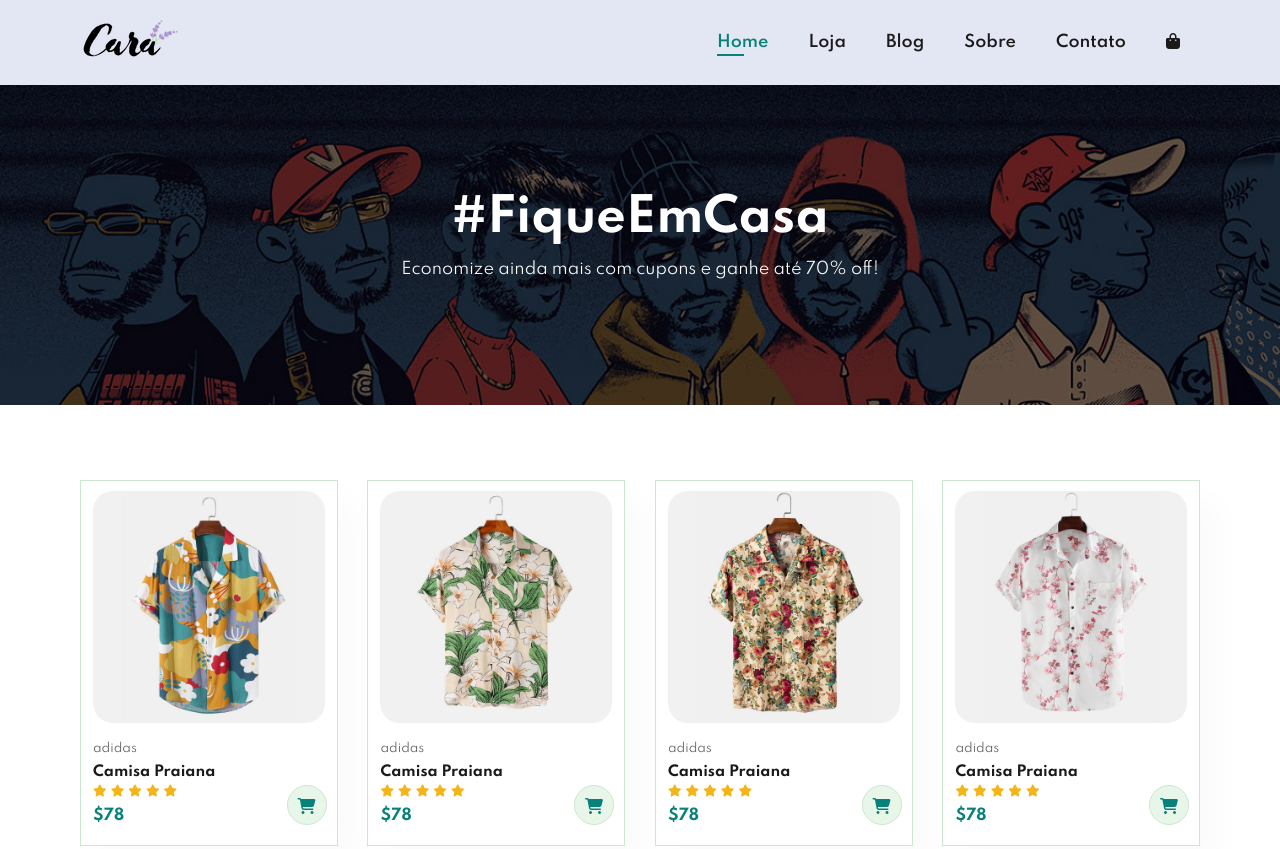
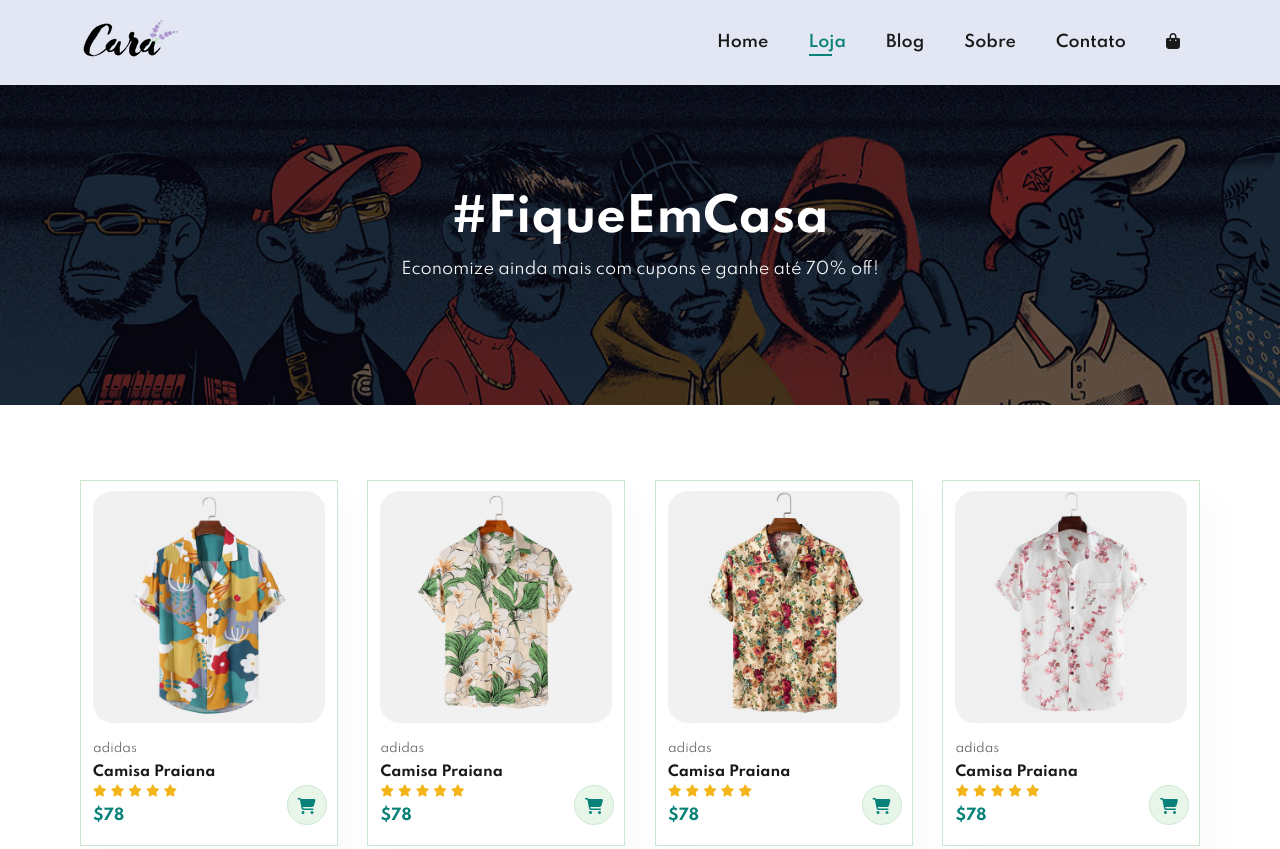
Before and after one commit to Raidejunior/lojaderoupas.github.io, a plain HTML site: page loja.html in a window 1280 px wide. Shown: the top 849 px of the page. Drawn offline with Linux system fonts and the light colour scheme.

Commit message:
:up: Alteração no link ativo do menu para página da loja.

```diff
--- a/loja.html
+++ b/loja.html
@@ -14,8 +14,8 @@
         <a href="#"><img src="img/logo.png" class="logo" alt=""></a>
         <div>
             <ul id="navbar">
-                <li><a class="active" href="index.html">Home</a></li>
-                <li><a href="loja.html">Loja</a></li>
+                <li><a href="index.html">Home</a></li>
+                <li><a class="active" href="loja.html">Loja</a></li>
                 <li><a href="blog.html">Blog</a></li>
                 <li><a href="about.html">Sobre</a></li>
                 <li><a href="contact.html">Contato</a></li>
```
